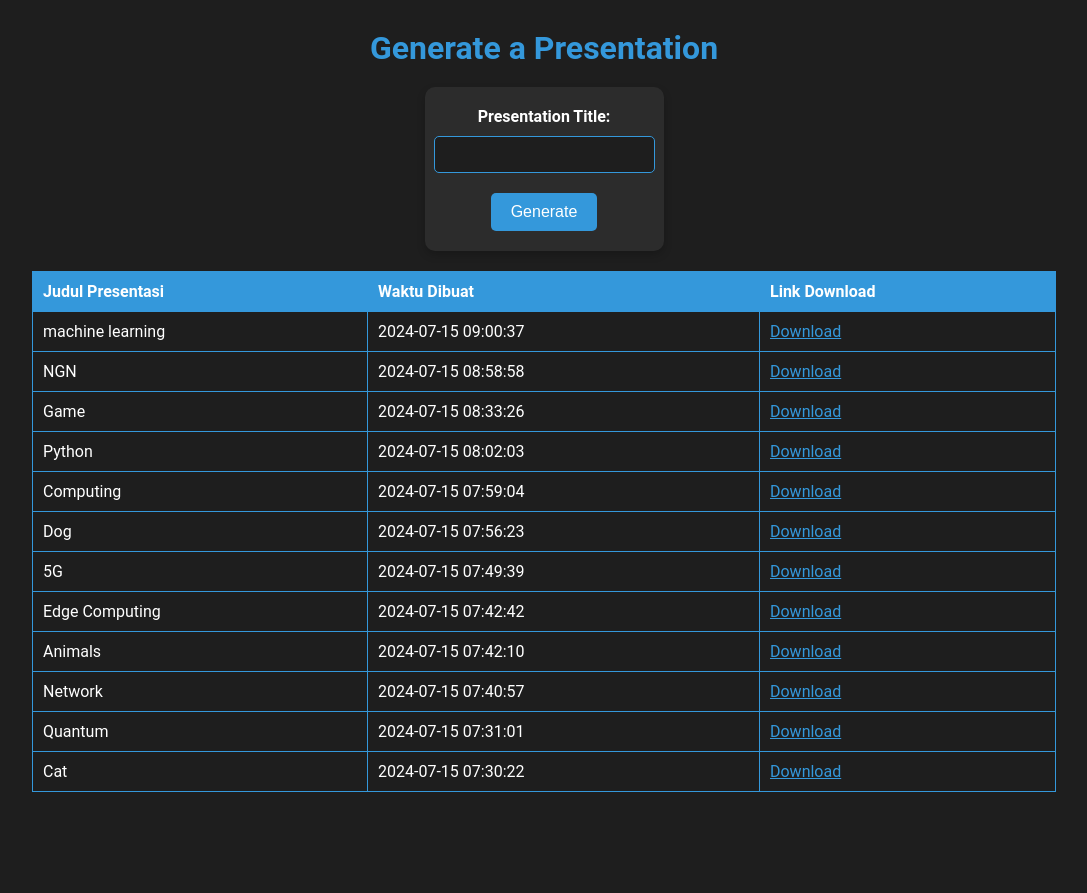
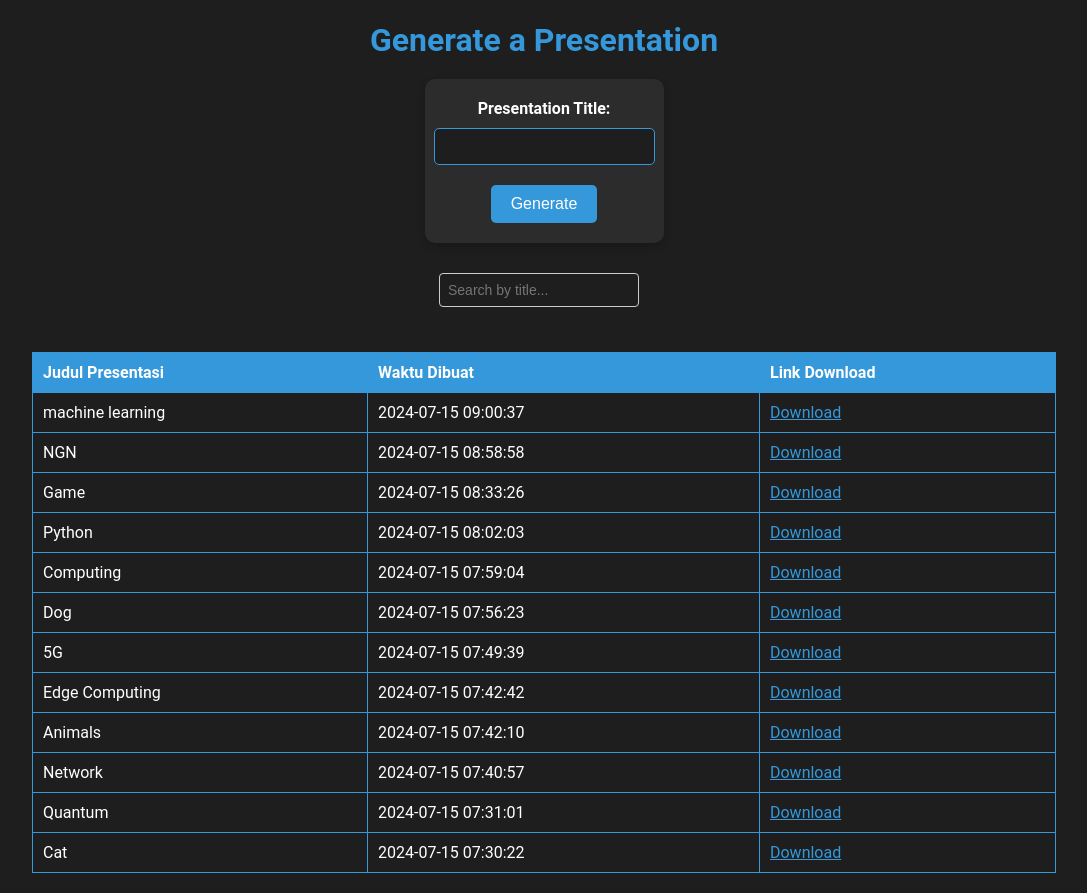
Before and after one commit to infrasvc-magang/test, a Flask app: page / in a window 1280 px wide. Shown: the whole page, without its empty margins (96-1183 px from the left). Before the commit the page ends 792 px from the top, so only its background shows below. Run offline with Flask 3, Linux system fonts and the light colour scheme.

Commit message:
menambahkan fitur search

```diff
--- a/backend/project/app.py
+++ b/backend/project/app.py
@@ -29,8 +29,6 @@
     if request.headers.get('X-Requested-With') == 'XMLHttpRequest':
         return render_template('history_table.html', history=history)
     return render_template('index.html', history=history)
-    #history = PresentationHistory.query.order_by(PresentationHistory.created_at.desc()).all()
-    #return render_template('index.html', history=history)
 
 @app.route('/generate', methods=['POST'])
 def generate():
@@ -134,5 +132,18 @@
 def download_file(filename):
     return send_file(filename, as_attachment=True)
 
+@app.route('/search', methods=['GET'])
+def search():
+    query = request.args.get('query')
+    if query:
+        search_results = PresentationHistory.query.filter(PresentationHistory.title.ilike(f'%{query}%')).order_by(PresentationHistory.created_at.desc()).all()
+    else:
+        search_results = PresentationHistory.query.order_by(PresentationHistory.created_at.desc()).all()
+
+    if request.headers.get('X-Requested-With') == 'XMLHttpRequest':
+        return render_template('history_table.html', history=search_results)
+
+    return render_template('index.html', history=search_results)
+
 if __name__ == '__main__':
     app.run(debug=True)
--- a/backend/project/static/main.css
+++ b/backend/project/static/main.css
@@ -7,7 +7,6 @@
     flex-direction: column;
     justify-content: center;
     align-items: center;
-    height: 100vh;
     margin: 0;
 }
 
@@ -24,6 +23,7 @@
     display: flex;
     flex-direction: column;
     align-items: center;
+    margin-bottom: 20px; /* Menambahkan margin bawah pada form */
 }
 
 label {
@@ -95,7 +95,8 @@
 }
 
 table {
-    margin-top: 20px;
+    margin-top: 5px; /* Menyesuaikan margin-top tabel menjadi lebih kecil */
+    margin-bottom: 20px; /* Menambahkan margin bawah pada tabel */
     width: 80%;
     border-collapse: collapse;
 }
@@ -116,3 +117,37 @@
 td a {
     color: #3498db;
 }
+
+/* CSS untuk mengatur tampilan */
+.search-container {
+    margin: 10px auto 20px; /* Menyesuaikan margin atas 10px, otomatis di tengah, dan margin bawah 20px */
+    text-align: center; /* Memastikan isi dari search-container berada di tengah */
+    width: 80%; /* Menyesuaikan lebar sesuai kebutuhan */
+}
+
+.search-container input[type=text] {
+    width: 200px;
+    padding: 8px;
+    font-size: 14px;
+    border: 1px solid #ccc;
+    border-radius: 4px;
+    box-sizing: border-box;
+    margin-right: 10px; /* Menambahkan margin kanan untuk memisahkan dengan tombol */
+}
+
+.search-container button {
+    padding: 8px 12px;
+    font-size: 14px;
+    border: 1px solid #007bff;
+    border-radius: 4px;
+    background-color: #007bff;
+    color: white;
+    cursor: pointer;
+}
+
+.search-container button:hover {
+    background-color: #0056b3;
+    border-color: #0056b3;
+}
+
+/* Jika masih terlalu jauh, sesuaikan margin atau padding di tempat lain di dalam CSS Anda */
--- a/backend/project/templates/index.html
+++ b/backend/project/templates/index.html
@@ -5,6 +5,11 @@
     <meta name="viewport" content="width=device-width, initial-scale=1.0">
     <title>Generate Presentation</title>
     <link rel="stylesheet" href="{{ url_for('static', filename='main.css') }}">
+    <style>
+       <style>
+</style>
+
+    </style>
     <script>
         function showPopup(message, downloadLink) {
             const popup = document.getElementById('popup');
@@ -64,6 +69,20 @@
             const oldTable = document.querySelector('table');
             oldTable.innerHTML = newTable.innerHTML;
         }
+
+        async function filterTable() {
+            const query = document.getElementById('search-query').value.toLowerCase();
+            const tableRows = document.querySelectorAll('#presentation-table tr');
+
+            tableRows.forEach(row => {
+                const title = row.querySelector('td:first-child').textContent.toLowerCase();
+                if (title.includes(query)) {
+                    row.style.display = '';
+                } else {
+                    row.style.display = 'none';
+                }
+            });
+        }
     </script>
 </head>
 <body>
@@ -77,6 +96,10 @@
         </div>
     </form>
 
+    <div class="search-container">
+        <input type="text" id="search-query" name="query" placeholder="Search by title..." onkeyup="filterTable()">
+    </div>
+
     <table>
         <thead>
             <tr>
@@ -85,7 +108,7 @@
                 <th>Link Download</th>
             </tr>
         </thead>
-        <tbody>
+        <tbody id="presentation-table">
             {% for record in history %}
             <tr>
                 <td>{{ record.title }}</td>
```
Also changed, not shown: backend/project/templates/history_table.html (+30 -0 lines), 3 other files.
